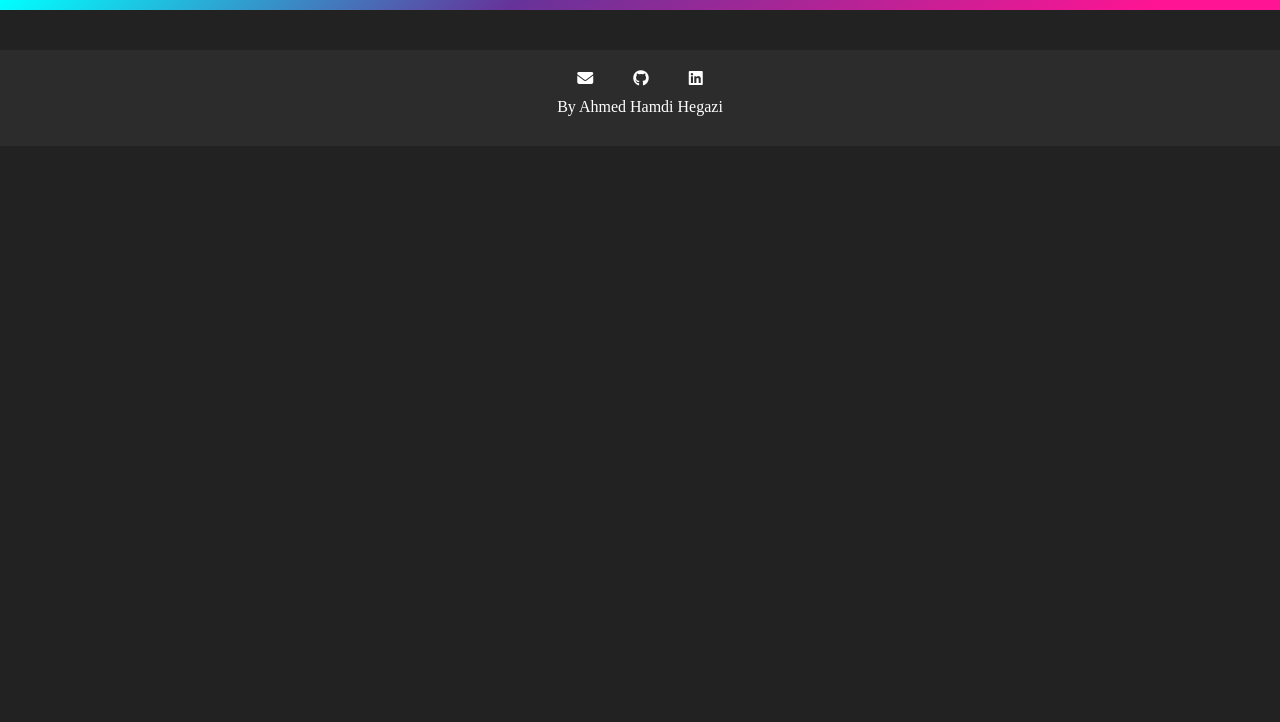
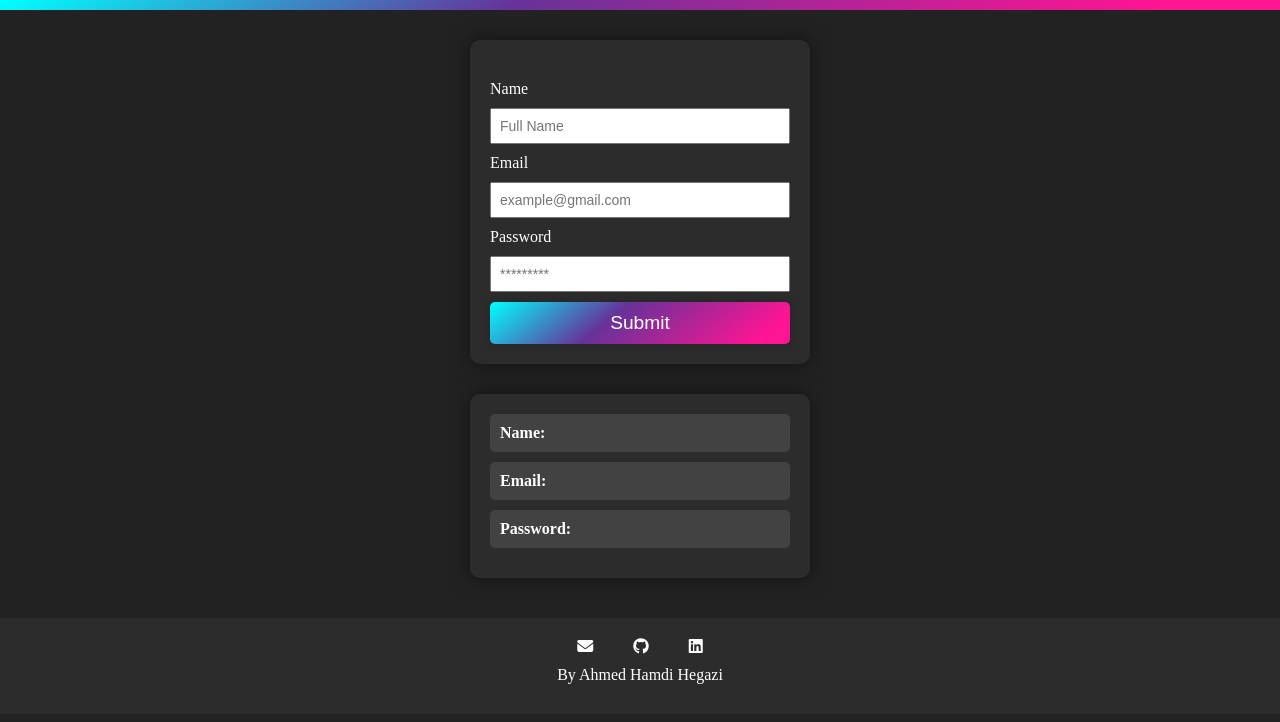
Before and after one commit to AHAH000/VueJS_Form, a plain HTML site: page index.html in a window 1280 px wide. Drawn offline with nearby package versions, Linux system fonts and the light colour scheme.

Commit message:
fith commit Fixed the script

```diff
--- a/includes/Scripts/form.js
+++ b/includes/Scripts/form.js
@@ -1,4 +1,4 @@
-<script src="https://unpkg.com/vue@3/dist/vue.global.js"></script>
+{/* <script src="https://unpkg.com/vue@3/dist/vue.global.js"></script>
 
     const app = Vue.createApp({
         data() {
@@ -17,4 +17,4 @@
         }
     });
 
-    app.mount('#app');
+    app.mount('#app'); */}
--- a/index.html
+++ b/index.html
@@ -50,5 +50,28 @@
 
             <!--Scripts-->
             <script src="includes/Scripts/form.js"></script>
+            <script src="https://unpkg.com/vue@3/dist/vue.global.js"></script>
+            <script>
+
+            const app = Vue.createApp({
+                data() {
+                    return {
+                        nameInput: '',
+                        emailInput: '',
+                        passwordInput: ''
+                    };
+                },
+                methods: {
+                    handleSubmit() {
+                        console.log('Name:', this.nameInput);
+                        console.log('Email:', this.emailInput);
+                        console.log('Password:', this.passwordInput);
+                    }
+                }
+            });
+
+            app.mount('#app');
+        </script>
+
 </body>
 </html>
```
